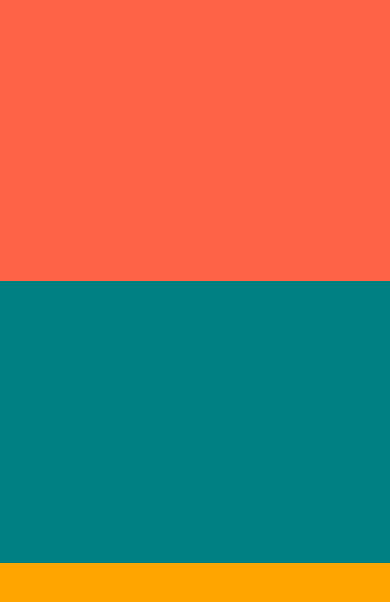
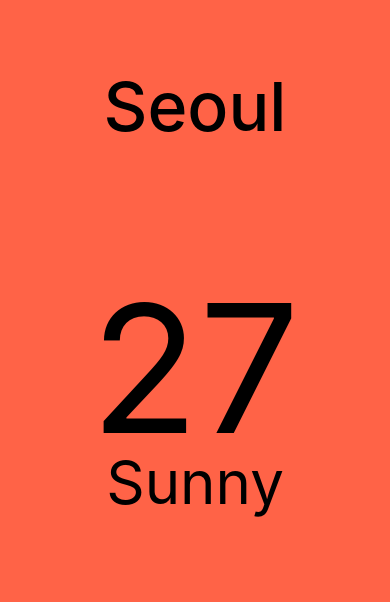
Before and after one commit to hwacho9/reactweatherapp, a React Native app: screen / in a window 390 px wide. Shown: the top 602 px of the page. Built offline with nearby package versions, Linux system fonts and the light colour scheme.

Commit message:
styles part one

```diff
--- a/App.js
+++ b/App.js
@@ -4,22 +4,49 @@
 export default function App() {
 
   return (
-    <View style = {{flex:1}}>
-      <View style={{ flex:1, backgroundColor:"tomato"}}></View>
-      <View style={{ flex:1, backgroundColor:"teal"}}></View>
-      <View style={{ flex:1, backgroundColor:"orange"}}></View>
-    </View>
+
+      <View style={styles.container}>
+        <StatusBar style='light'/>
+        <View style={styles.city}>
+          <Text style={styles.cityName}>Seoul</Text>
+        </View>
+        <View style={styles.weather}>
+          <View style={styles.day}>
+            <Text style={styles.temp}>27</Text>
+            <Text style={styles.description}>Sunny</Text>
+          </View>
+        </View>
+      </View>
   );
 }
 
 const styles = StyleSheet.create({
   container: {
-    flex: 1,
-    backgroundColor: '#fff',
-    alignItems: 'center',
-    justifyContent: 'center',
+    flex:1, backgroundColor:"tomato"
   },
-  text: {
-    fontSize:28
-  }
+  city:{
+    flex:1,
+    justifyContent:"center",
+    alignItems:"center"
+  },
+  cityName:{
+    fontSize:68,
+    fontWeight:"500"
+
+  },
+  weather:{
+    flex:3,
+  },
+  day:{
+    flex:1,
+    alignItems:"center",
+  },
+  temp:{
+    marginTop:50,
+    fontSize:178,
+  },
+  description:{
+    marginTop:-30,
+    fontSize:60,
+  },
 });
```
